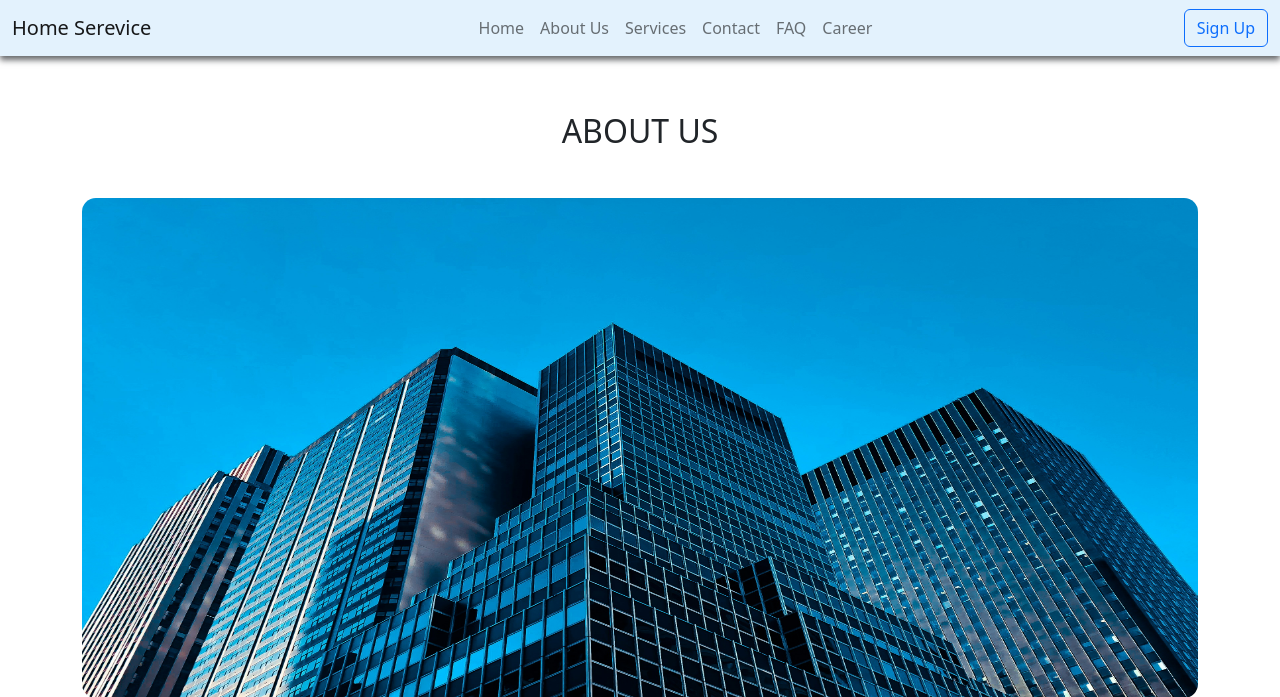
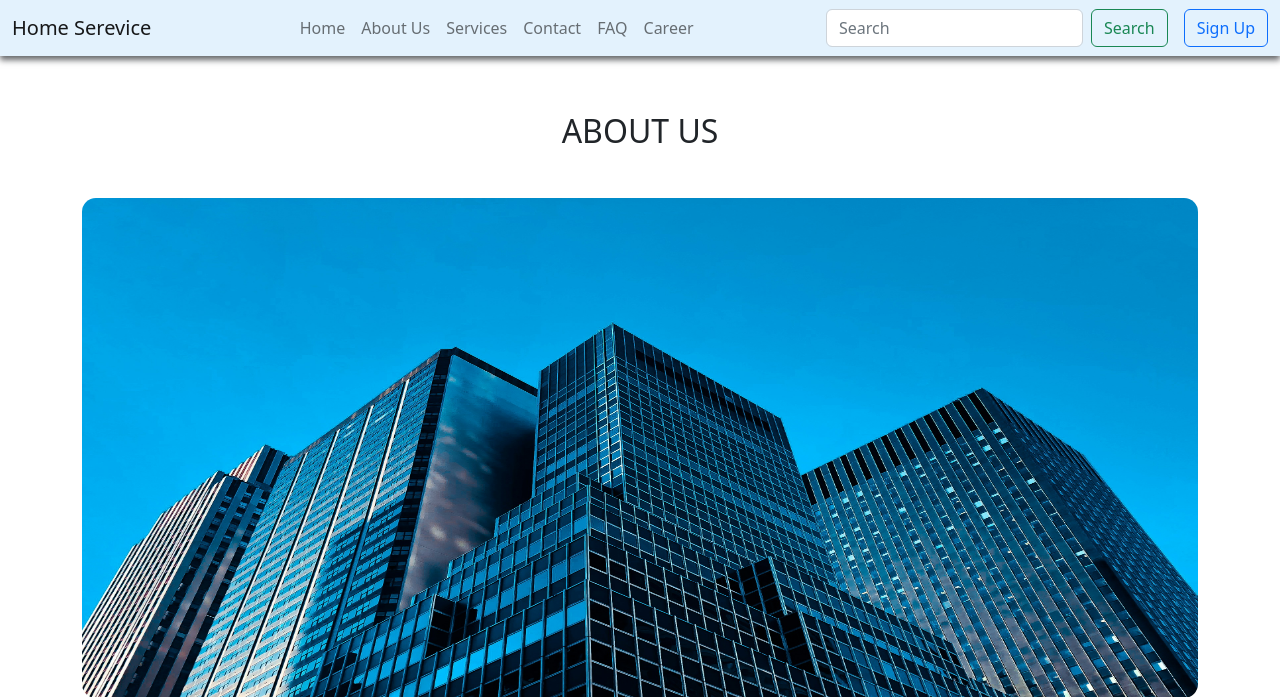
Before and after one commit to iammukeshmahato/Home-Service-Management-System, a Django app: page /about in a window 1280 px wide. Shown: the top 697 px of the page. Run offline with Django 5.2, Linux system fonts and the light colour scheme; parts of the project's set-up code (start-up, migrations or seed data) failed here and were passed over.

Commit message:
Added: search functionality

```diff
--- a/homeservice/guest_views.py
+++ b/homeservice/guest_views.py
@@ -23,6 +23,8 @@ def about(request):
 
 def service(request):
     services = Service.objects.all()
+    if request.method == "GET" and request.GET.get("search"):
+        services = Service.objects.filter(name__icontains=request.GET.get("search"))
     return render(request, "services.html", {"services": services})
 
 
--- a/homeservice/templates/components/navbar.html
+++ b/homeservice/templates/components/navbar.html
@@ -33,6 +33,12 @@
             <a class="nav-link" href="/career">Career</a>
           </li>
         </ul>
+
+        <form class="d-flex me-3" role="search" action="{% url "service" %}">
+          <input class="form-control me-2" type="search" placeholder="Search" aria-label="Search" name="search" />
+          <button class="btn btn-outline-success" type="submit">Search</button>
+        </form>
+
         {% if request.user.is_anonymous %}
           <a href="/signup" class="btn btn-outline-primary">Sign Up</a>
         {% else %}
```
